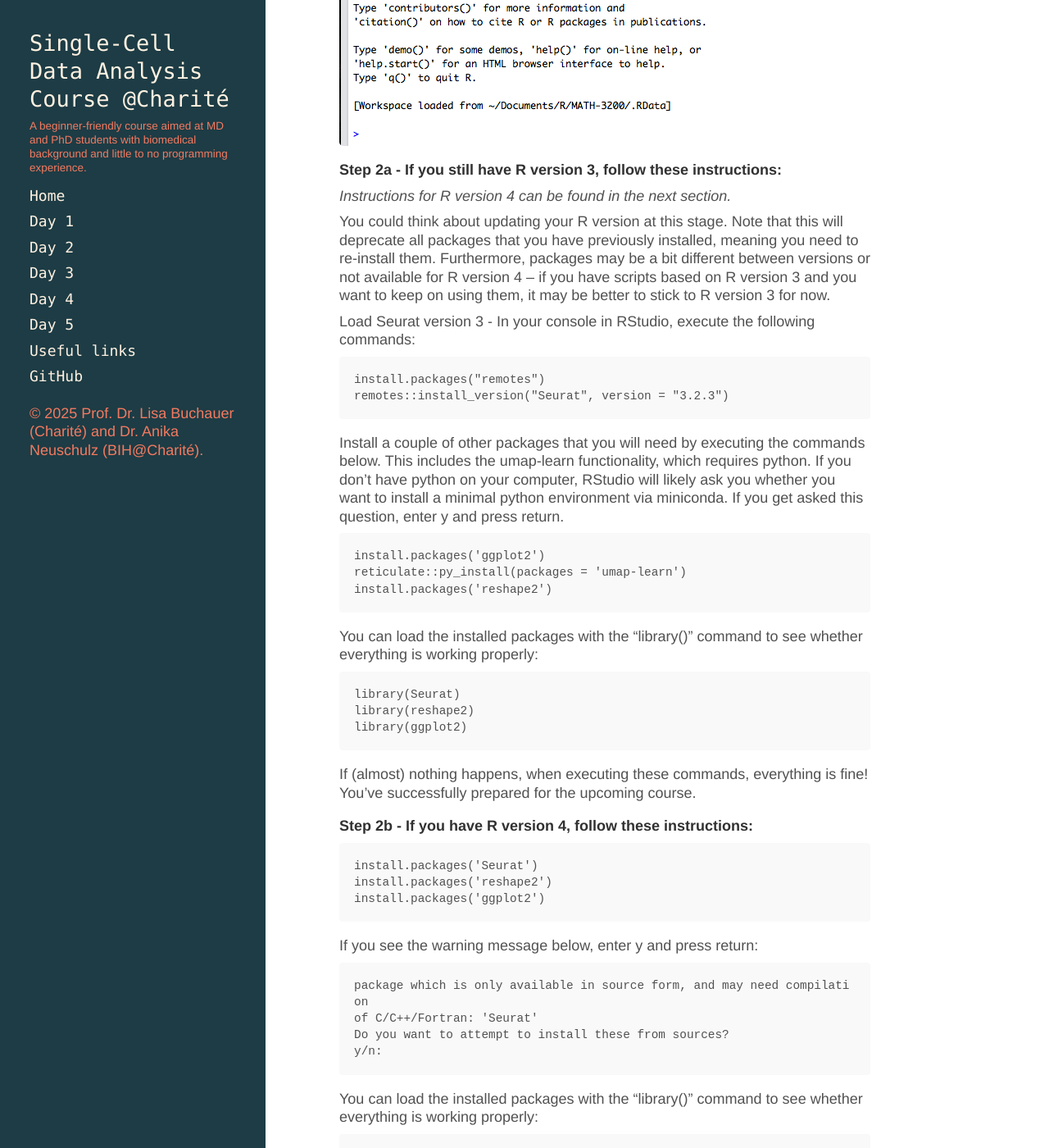
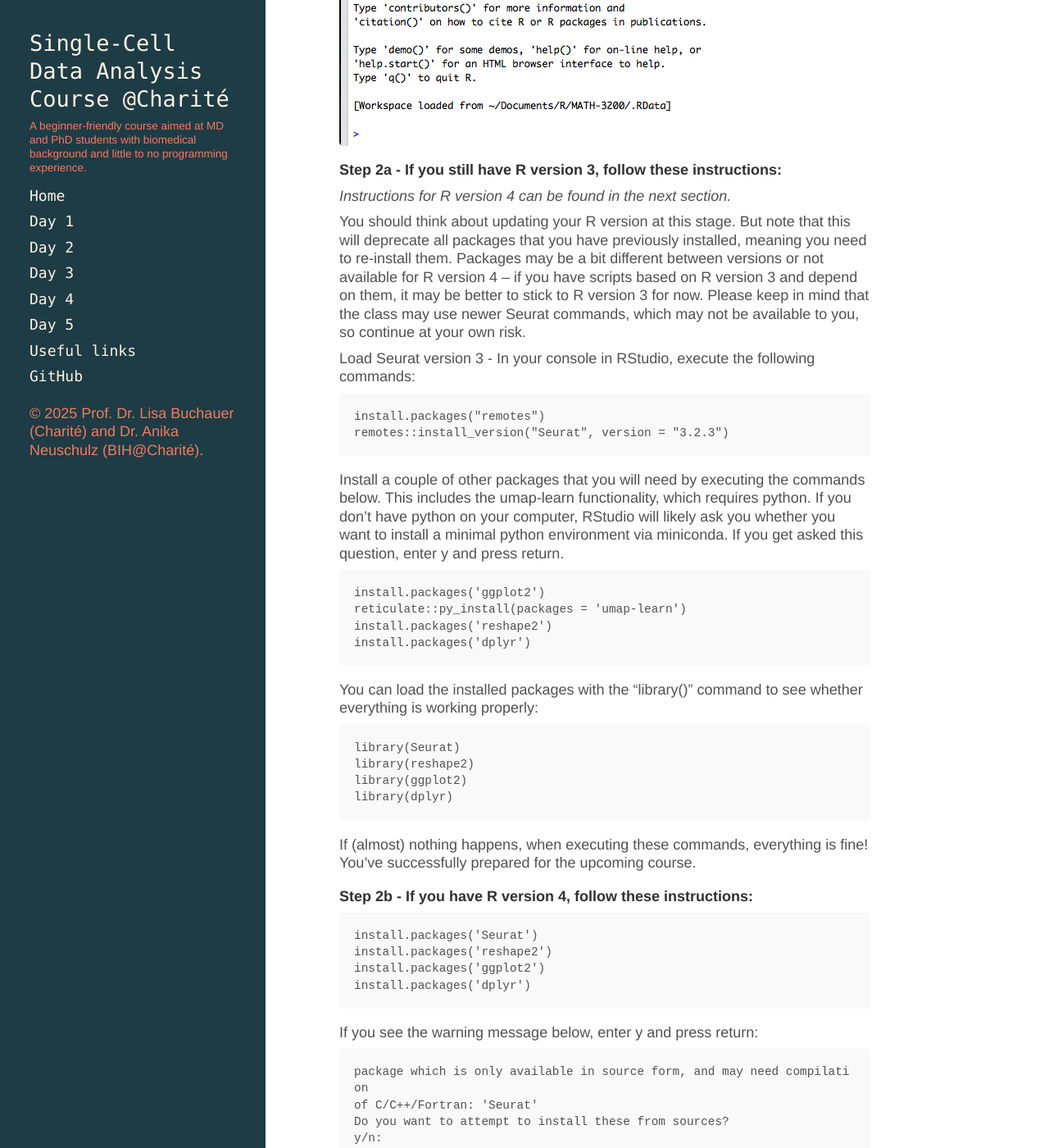
Before and after one commit to buchauer-lab/charite-sc-data-course, a Jekyll site: the page built from docs/R_Rstudio_install.md, in a window 1280 px wide and 1400 px high, scrolled down 571 px. Shown: the whole window at 82% size. Built offline with Jekyll 4.4.1, drawn with Linux system fonts in a browser that asks for light colours; nearby versions of some CDN libraries; a style sheet for code colours, icons or effects is not loaded; some of the changed text lies outside the part shown.

Commit message:
Update R_Rstudio_install.md

````diff
--- a/docs/R_Rstudio_install.md
+++ b/docs/R_Rstudio_install.md
@@ -26,7 +26,7 @@ Check your R version by opening RStudio
 
 *Instructions for R version 4 can be found in the next section.*
 
-You could think about updating your R version at this stage. Note that this will deprecate all packages that you have previously installed, meaning you need to re-install them. Furthermore, packages may be a bit different between versions or not available for R version 4 – if you have scripts based on R version 3 and you want to keep on using them, it may be better to stick to R version 3 for now.
+You should think about updating your R version at this stage. But note that this will deprecate all packages that you have previously installed, meaning you need to re-install them. Packages may be a bit different between versions or not available for R version 4 – if you have scripts based on R version 3 and depend on them, it may be better to stick to R version 3 for now. Please keep in mind that the class may use newer Seurat commands, which may not be available to you, so continue at your own risk.
 
 Load Seurat version 3 - In your console in RStudio, execute the following commands:
 
@@ -41,6 +41,7 @@ Install a couple of other packages that you will need by executing the commands
 install.packages('ggplot2')
 reticulate::py_install(packages = 'umap-learn')
 install.packages('reshape2')
+install.packages('dplyr')
 ```
 
 You can load the installed packages with the "library()" command to see whether everything is working properly:
@@ -49,6 +50,7 @@ You can load the installed packages with the "library()" command to see whether
 library(Seurat)
 library(reshape2)
 library(ggplot2)
+library(dplyr)
 ```
 
 If (almost) nothing happens, when executing these commands, everything is fine! You've successfully prepared for the upcoming course.
@@ -59,6 +61,7 @@ If (almost) nothing happens, when executing these commands, everything is fine!
 install.packages('Seurat')
 install.packages('reshape2')
 install.packages('ggplot2')
+install.packages('dplyr')
 ```
 
 If you see the warning message below, enter y and press return:
@@ -76,6 +79,7 @@ You can load the installed packages with the "library()" command to see whether
 library(Seurat)
 library(reshape2)
 library(ggplot2)
+library(dplyr)
 ```
 
 If (almost) nothing happens, when executing these commands, everything is fine! You've successfully prepared for the upcoming course.
````
